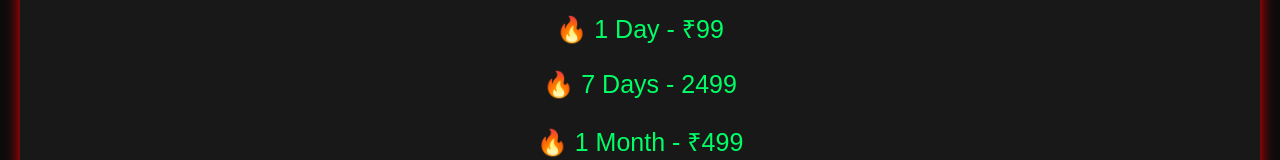
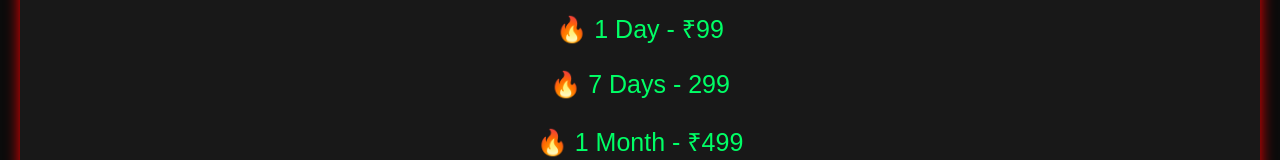
Before and after one commit to surajkokani630-arch/suraj, a plain HTML site: page index.html in a window 1280 px wide. Shown: the part 297-457 px from the top of the page. Drawn offline with Linux system fonts and the light colour scheme.

Commit message:
Update index.html

```diff
--- a/index.html
+++ b/index.html
@@ -88,7 +88,7 @@ background:#111;
 <h2>Available Plans</h2>
 
 <p class="price">🔥 1 Day - ₹99</p>
-<p class="price">🔥 7 Days - 2499</p>
+<p class="price">🔥 7 Days - 299</p>
 <p class="price">🔥 1 Month - ₹499</p>
 
 </div>
```
